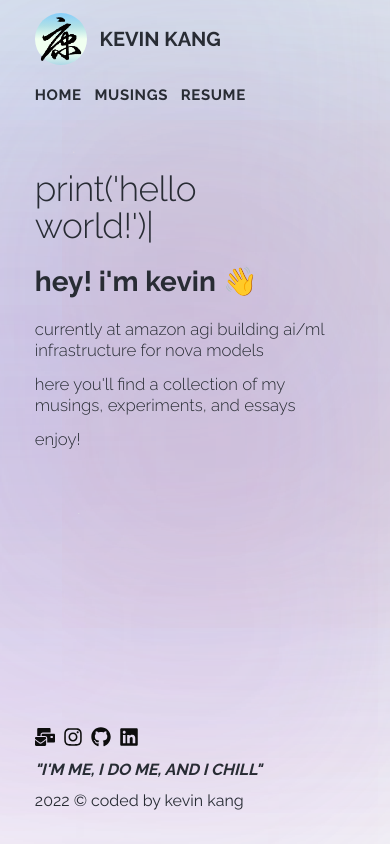
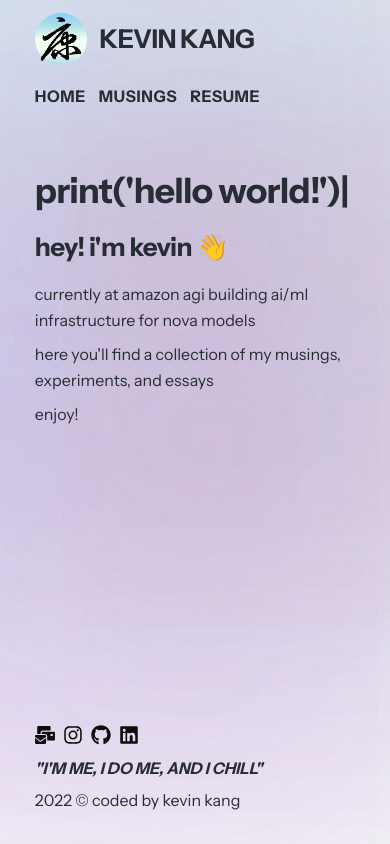
Before and after one commit to kevinxkang/kevinxkang.github.io, a React (Create React App) app: page /#/ in a window 390 px wide. Built offline with nearby package versions, Linux system fonts and the light colour scheme.

Commit message:
feat: golden ratio type scale / instrument sans / shorter print line on mobile

```diff
--- a/src/App.css
+++ b/src/App.css
@@ -1,8 +1,14 @@
-@import url('https://fonts.googleapis.com/css?family=Raleway:300,400,700&display=swap');
+@import url('https://fonts.googleapis.com/css2?family=Instrument+Sans:wght@400..700&display=swap');
 
 a, html, body {
     color: #282c34;
-    font-family: "Raleway", sans-serif;
+    font-family: "Instrument Sans", sans-serif;
+}
+
+/* display type: instrument sans bold */
+.nav-title, .nav-bar > a, .print-animation, .home-h2-text {
+    font-weight: 700;
+    letter-spacing: -0.02em;
 }
 
 .App {
@@ -68,8 +74,7 @@ a, html, body {
 }
 
 .nav-title {
-    font-size: 30px;
-    font-weight: 800;
+    font-size: var(--step-1);
 }
 
 .nav-bar {
@@ -82,8 +87,7 @@ a, html, body {
 
 .nav-bar > a {
     text-decoration: none;
-    font-size: 30px;
-    font-weight: 600;
+    font-size: var(--step-1);
     text-transform: uppercase;
 }
 
@@ -108,10 +112,9 @@ a, html, body {
 }
 
 .print-animation {
-    font-size: clamp(2.2rem, 3.8vw + 0.9rem, 4.4rem);
-    font-weight: 300;
+    /* φ size, shrunk only when needed so the line (~14.6em incl. cursor) never wraps */
+    font-size: min(var(--step-2), calc((100vw - 4 * var(--gutter)) / 14.8));
     line-height: 1.05;
-    letter-spacing: -0.015em;
     white-space: nowrap;
 }
 
@@ -122,7 +125,8 @@ a, html, body {
 }
 
 .home-h2-text {
-    font-size: clamp(1.75rem, 1.2rem + 1.6vw, 2.4rem);
+    font-size: var(--step-1);
+    line-height: 1.2;
     margin-bottom: var(--space-3);
 }
 
@@ -145,11 +149,11 @@ a, html, body {
 }
 
 .home-short-para {
-    font-size: clamp(1.02rem, 0.95rem + 0.4vw, 1.25rem);
+    font-size: var(--step-0);
     font-weight: 300;
-    max-width: 750px;
-    margin-bottom: var(--space-2);
-    line-height: 1.25;
+    max-width: 65ch;
+    margin-bottom: var(--space-1);
+    line-height: var(--leading);
 }
 
 /*.home-text-pfp-wrap {*/
@@ -318,7 +322,7 @@ footer {
 
 .portfolio-page {
     background: transparent;
-    font-family: "Raleway", sans-serif;
+    font-family: "Instrument Sans", sans-serif;
 }
 .header-img {
     margin-bottom: 6vh;
@@ -344,7 +348,7 @@ footer {
     line-height: 1.5em;
     /*margin-bottom: 1.5em;*/
     /*make font-family degular*/
-    font-family: "Raleway", sans-serif;
+    font-family: "Instrument Sans", sans-serif;
 }
 
 #chengdu-access{
@@ -588,14 +592,6 @@ iframe {
         gap: var(--space-2);
     }
 
-    .nav-title {
-        font-size: 24px;
-    }
-
-    .nav-bar > a {
-        font-size: 18px;
-    }
-
     .home-text-container {
         gap: var(--space-3);
     }
@@ -618,12 +614,9 @@ iframe {
         row-gap: var(--space-1);
     }
 
-    .nav-title {
-        font-size: 20px;
-    }
-
+    /* smaller until the mobile menu is redesigned */
     .nav-bar > a {
-        font-size: 15px;
+        font-size: var(--step-0);
         letter-spacing: 0.04em;
     }
 
@@ -635,8 +628,9 @@ iframe {
         margin-bottom: var(--space-3);
     }
 
+    /* phones type a shorter line; longest is print('hello world!') at ~8.9em */
     .print-animation {
-        white-space: normal;
+        font-size: min(var(--step-2), calc((100vw - 4 * var(--gutter)) / 9.1));
     }
 
     .footer-container {
--- a/src/index.css
+++ b/src/index.css
@@ -29,6 +29,13 @@ html {
   --gutter: clamp(1rem, 0.6rem + 2vw, 2.5rem);
   --section-top: var(--space-5);
   --section-bottom: var(--space-5);
+
+  /* golden ratio type scale: each step is φ (1.618) times the last */
+  --phi: 1.618;
+  --step-0: clamp(1rem, 0.9rem + 0.4vw, 1.25rem);
+  --step-1: calc(var(--step-0) * var(--phi));
+  --step-2: calc(var(--step-1) * var(--phi));
+  --leading: var(--phi);
 }
 
 
@@ -146,7 +153,7 @@ img {
 a {
   text-decoration: none;
   /*color: inherit;*/
-  font-family: 'Raleway', sans-serif;
+  font-family: 'Instrument Sans', sans-serif;
 }
 
 
--- a/src/pages/home.js
+++ b/src/pages/home.js
@@ -14,6 +14,14 @@ const PRINT_SEQUENCE = [
     "print('welcome to my website!')",
 ];
 
+// shorter ending so the line stays big and on one line on phones
+const PHONE_PRINT_SEQUENCE = [
+    ...PRINT_SEQUENCE.slice(0, -1),
+    "print('welcome!')",
+];
+
+const isPhone = () => window.matchMedia("(max-width: 600px)").matches;
+
 const HOME_PARAGRAPHS = [
     "currently at amazon agi building ai/ml infrastructure for nova models",
     "here you'll find a collection of my musings, experiments, and essays",
@@ -25,7 +33,7 @@ export default function Home() {
         <section className="home-wrap">
             <div className="home-print-container">
                 <TypeAnimation
-                    sequence={PRINT_SEQUENCE}
+                    sequence={isPhone() ? PHONE_PRINT_SEQUENCE : PRINT_SEQUENCE}
                     cursor
                     className="print-animation"
                 />
```
